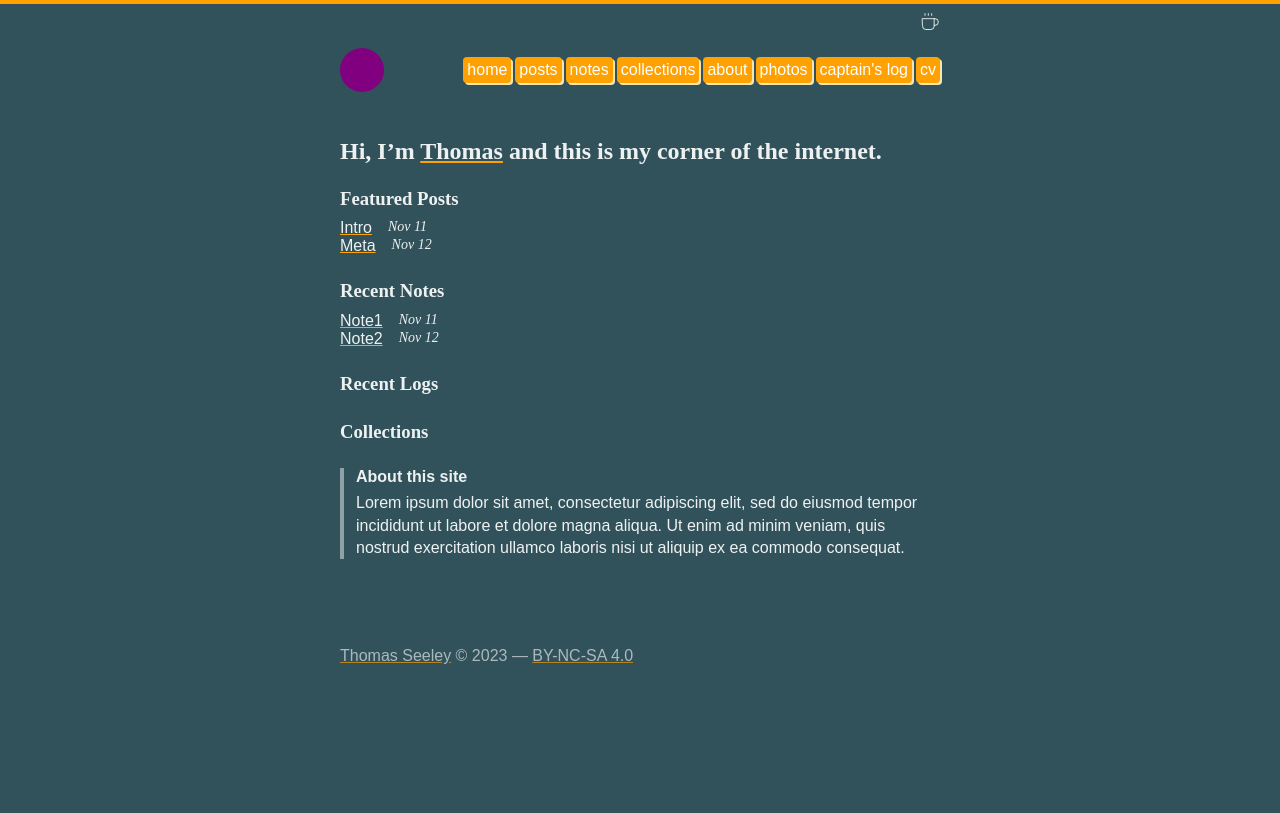
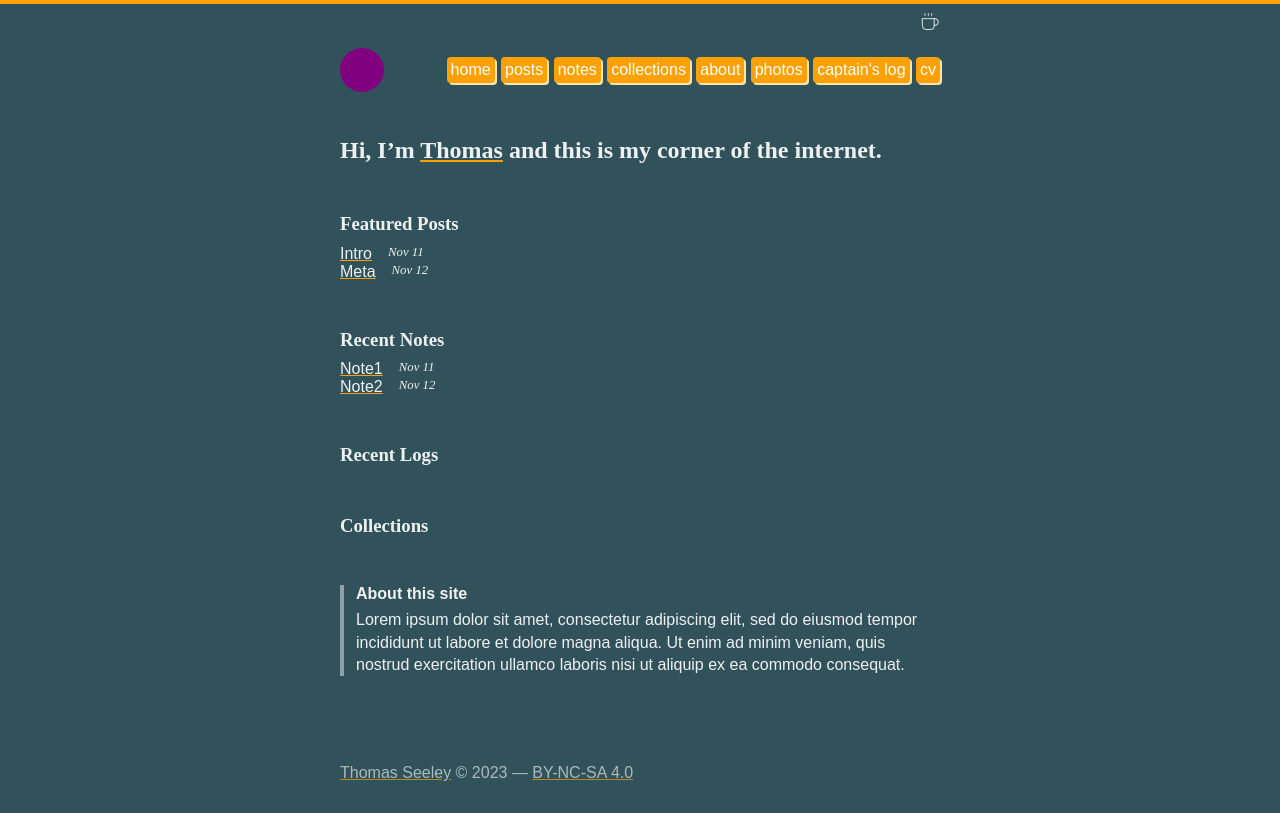
Before and after one commit to iamseeley/ts-www, a plain HTML site: page src/index.html in a window 1280 px wide. Drawn offline with Linux system fonts and the light colour scheme.

Commit message:
adding content

```diff
--- a/assets/css/fun.css
+++ b/assets/css/fun.css
@@ -83,7 +83,7 @@ nav a:hover {
     display: flex;
     flex-direction: row;
     flex-wrap: wrap;
-    gap: 4px;
+    gap: .4em;
     justify-content: end;
 }
 
@@ -135,22 +135,19 @@ aside p {
 }
 
 section {
-    margin-bottom: 24px;
+    margin-bottom: 3em;
 }
 
 
 h3 {
-    font-family: serif;
-    margin-bottom: 8px;
+    margin-bottom: .5em;
 }
 
-h2, h3 {
-    line-height: 1.3;
+h2, h3, h4, h5 {
+    font-family: serif;
+    line-height: 1.2;
 }
 
-h2 {
-    font-family: serif;
-}
 
 p {
     line-height: 1.4;
@@ -158,13 +155,13 @@ p {
 
 time {
     font-family: serif;
-    font-size: 14px;
+    font-size: .8em;
 }
 
 .featured-posts {
     display: flex;
     flex-direction: row;
-    gap: 16px;
+    gap: 1em;
 }
 
 .recent-notes {
--- a/src/index.html
+++ b/src/index.html
@@ -22,10 +22,10 @@
 
     <main>
 
+        <section>
+            <h2>Hi, I&rsquo;m <a href="/about">Thomas</a> and this is my corner of the internet.</h2>
 
-        <h2>Hi, I&rsquo;m <a href="/about">Thomas</a> and this is my corner of the internet.</h2>
-
-
+        </section>
 
             <section>
                 <h3>Featured Posts</h3>
--- a/src/public/css/fun.css
+++ b/src/public/css/fun.css
@@ -83,7 +83,7 @@ nav a:hover {
     display: flex;
     flex-direction: row;
     flex-wrap: wrap;
-    gap: 4px;
+    gap: .4em;
     justify-content: end;
 }
 
@@ -135,22 +135,19 @@ aside p {
 }
 
 section {
-    margin-bottom: 24px;
+    margin-bottom: 3em;
 }
 
 
 h3 {
-    font-family: serif;
-    margin-bottom: 8px;
+    margin-bottom: .5em;
 }
 
-h2, h3 {
-    line-height: 1.3;
+h2, h3, h4, h5 {
+    font-family: serif;
+    line-height: 1.2;
 }
 
-h2 {
-    font-family: serif;
-}
 
 p {
     line-height: 1.4;
@@ -158,13 +155,13 @@ p {
 
 time {
     font-family: serif;
-    font-size: 14px;
+    font-size: .8em;
 }
 
 .featured-posts {
     display: flex;
     flex-direction: row;
-    gap: 16px;
+    gap: 1em;
 }
 
 .recent-notes {
--- a/themes/fun.css
+++ b/themes/fun.css
@@ -83,7 +83,7 @@ nav a:hover {
     display: flex;
     flex-direction: row;
     flex-wrap: wrap;
-    gap: 4px;
+    gap: .4em;
     justify-content: end;
 }
 
@@ -135,22 +135,19 @@ aside p {
 }
 
 section {
-    margin-bottom: 24px;
+    margin-bottom: 3em;
 }
 
 
 h3 {
-    font-family: serif;
-    margin-bottom: 8px;
+    margin-bottom: .5em;
 }
 
-h2, h3 {
-    line-height: 1.3;
+h2, h3, h4, h5 {
+    font-family: serif;
+    line-height: 1.2;
 }
 
-h2 {
-    font-family: serif;
-}
 
 p {
     line-height: 1.4;
@@ -158,13 +155,13 @@ p {
 
 time {
     font-family: serif;
-    font-size: 14px;
+    font-size: .8em;
 }
 
 .featured-posts {
     display: flex;
     flex-direction: row;
-    gap: 16px;
+    gap: 1em;
 }
 
 .recent-notes {
```
Also changed, not shown: src/about.html (+3 -3 lines), src/collections.html (+3 -3 lines), src/logs.html (+3 -3 lines), src/notes.html (+3 -3 lines), src/photos.html (+3 -3 lines), src/posts.html (+3 -3 lines), templates/page.html (+3 -3 lines).
